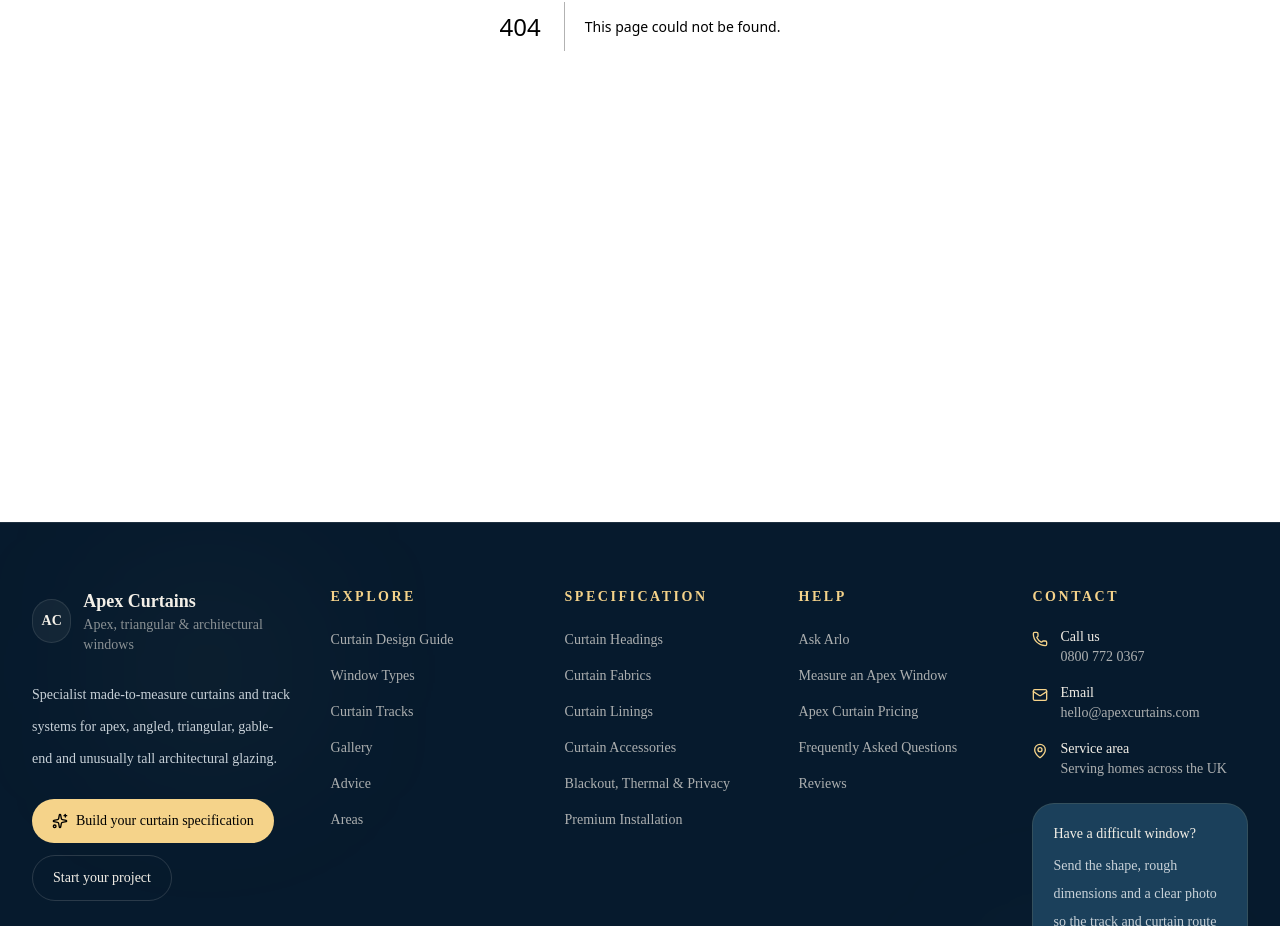
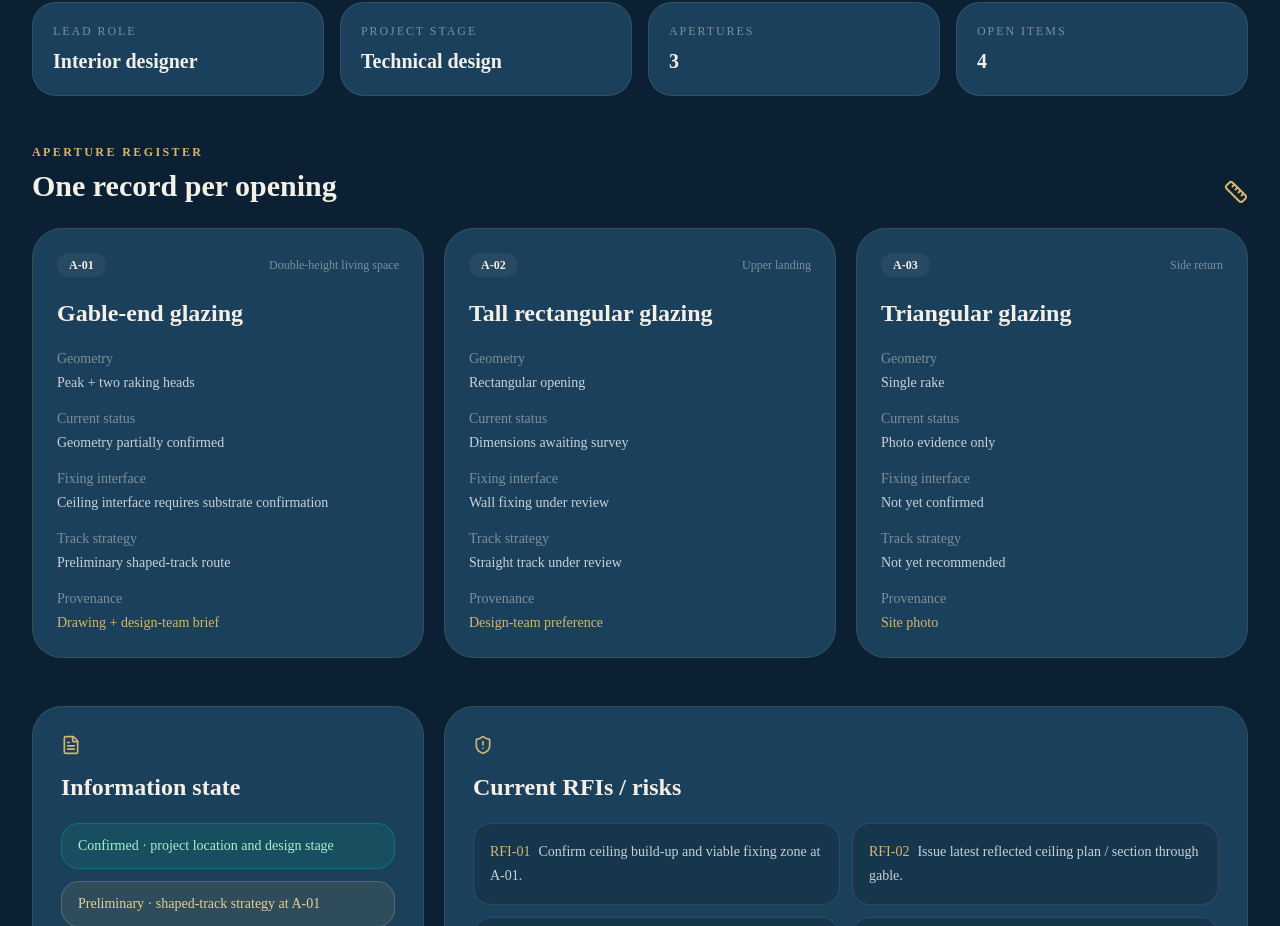
Before and after one commit to Nylon1/Apexcurtains, a Next.js app: page /professionals/workspace/projects/apx-demo-001 in a window 1280 px wide. Before the commit this address had no page. Shown: the part 374-1300 px from the top of the page. Built offline with nearby package versions, Linux system fonts and the light colour scheme.

Commit message:
Add project detail and aperture register prototype

```diff
--- /dev/null
+++ b/app/professionals/workspace/projects/apx-demo-001/page.tsx
@@ -0,0 +1,114 @@
+import Link from "next/link";
+import { ArrowRight, FileText, ImageIcon, Ruler, ShieldAlert } from "lucide-react";
+
+export const metadata = {
+  title: "Demo Project APX-DEMO-001 | Apex Professional Workspace",
+  robots: { index: false, follow: false },
+};
+
+const apertures = [
+  {
+    ref: "A-01",
+    location: "Double-height living space",
+    type: "Gable-end glazing",
+    geometry: "Peak + two raking heads",
+    status: "Geometry partially confirmed",
+    fixing: "Ceiling interface requires substrate confirmation",
+    track: "Preliminary shaped-track route",
+    provenance: "Drawing + design-team brief",
+  },
+  {
+    ref: "A-02",
+    location: "Upper landing",
+    type: "Tall rectangular glazing",
+    geometry: "Rectangular opening",
+    status: "Dimensions awaiting survey",
+    fixing: "Wall fixing under review",
+    track: "Straight track under review",
+    provenance: "Design-team preference",
+  },
+  {
+    ref: "A-03",
+    location: "Side return",
+    type: "Triangular glazing",
+    geometry: "Single rake",
+    status: "Photo evidence only",
+    fixing: "Not yet confirmed",
+    track: "Not yet recommended",
+    provenance: "Site photo",
+  },
+];
+
+const statusStyles: Record<string, string> = {
+  confirmed: "border-emerald-400/25 bg-emerald-400/10 text-emerald-200",
+  preliminary: "border-[#d6b56b]/25 bg-[#d6b56b]/10 text-[#e8cf94]",
+  unresolved: "border-rose-400/25 bg-rose-400/10 text-rose-200",
+};
+
+export default function Page() {
+  return (
+    <main className="min-h-screen bg-apex-navy-950 px-4 pb-24 pt-32 text-white sm:px-6 lg:px-8 lg:pt-40">
+      <div className="mx-auto max-w-7xl">
+        <div className="flex flex-col gap-6 lg:flex-row lg:items-end lg:justify-between">
+          <div>
+            <p className="text-xs font-semibold uppercase tracking-[0.24em] text-[#d6b56b]">APX-DEMO-001 · Technical design</p>
+            <h1 className="mt-4 max-w-5xl text-4xl font-semibold tracking-tight sm:text-6xl">Double-height gable glazing</h1>
+            <p className="mt-5 max-w-3xl text-lg leading-8 text-[#C8D1D8]">Prototype project record showing how drawings, apertures, specification decisions, risks and programme can sit in one professional workspace.</p>
+          </div>
+          <div className="flex flex-wrap gap-3">
+            <Link href="/professionals/workspace/projects/apx-demo-001/review" className="inline-flex items-center gap-2 rounded-full border border-white/15 px-5 py-3 text-sm font-semibold">Review drawings & photos <ImageIcon className="h-4 w-4" /></Link>
+            <Link href="/professionals/workspace/projects/apx-demo-001/specification" className="inline-flex items-center gap-2 rounded-full bg-[#d6b56b] px-5 py-3 text-sm font-semibold text-apex-navy-950">Open preliminary brief <ArrowRight className="h-4 w-4" /></Link>
+          </div>
+        </div>
+
+        <section className="mt-10 grid gap-4 md:grid-cols-4">
+          {[
+            ["Lead role", "Interior designer"],
+            ["Project stage", "Technical design"],
+            ["Apertures", "3"],
+            ["Open items", "4"],
+          ].map(([label, value]) => <div key={label} className="rounded-[24px] border border-white/10 bg-[#1B405B] p-5"><div className="text-xs uppercase tracking-[0.16em] text-white/45">{label}</div><div className="mt-2 text-xl font-semibold text-[#F4F0E8]">{value}</div></div>)}
+        </section>
+
+        <section className="mt-12">
+          <div className="flex items-end justify-between gap-4">
+            <div><p className="text-xs font-semibold uppercase tracking-[0.2em] text-[#d6b56b]">Aperture register</p><h2 className="mt-2 text-3xl font-semibold">One record per opening</h2></div>
+            <Ruler className="h-6 w-6 text-[#d6b56b]" />
+          </div>
+          <div className="mt-6 grid gap-5 lg:grid-cols-3">
+            {apertures.map((aperture) => (
+              <article key={aperture.ref} className="rounded-[30px] border border-white/10 bg-white/[0.04] p-6">
+                <div className="flex items-center justify-between gap-3"><span className="rounded-full bg-white/5 px-3 py-1 text-xs font-semibold">{aperture.ref}</span><span className="text-xs text-white/45">{aperture.location}</span></div>
+                <h3 className="mt-5 text-2xl font-semibold">{aperture.type}</h3>
+                <dl className="mt-5 space-y-4 text-sm">
+                  <div><dt className="text-white/45">Geometry</dt><dd className="mt-1 text-[#C8D1D8]">{aperture.geometry}</dd></div>
+                  <div><dt className="text-white/45">Current status</dt><dd className="mt-1 text-[#C8D1D8]">{aperture.status}</dd></div>
+                  <div><dt className="text-white/45">Fixing interface</dt><dd className="mt-1 text-[#C8D1D8]">{aperture.fixing}</dd></div>
+                  <div><dt className="text-white/45">Track strategy</dt><dd className="mt-1 text-[#C8D1D8]">{aperture.track}</dd></div>
+                  <div><dt className="text-white/45">Provenance</dt><dd className="mt-1 text-[#d6b56b]">{aperture.provenance}</dd></div>
+                </dl>
+              </article>
+            ))}
+          </div>
+        </section>
+
+        <section className="mt-12 grid gap-5 lg:grid-cols-3">
+          <div className="rounded-[30px] border border-white/10 bg-[#1B405B] p-7">
+            <FileText className="h-5 w-5 text-[#d6b56b]" /><h2 className="mt-4 text-2xl font-semibold">Information state</h2>
+            <div className="mt-5 space-y-3 text-sm">
+              <div className={`rounded-2xl border px-4 py-3 ${statusStyles.confirmed}`}>Confirmed · project location and design stage</div>
+              <div className={`rounded-2xl border px-4 py-3 ${statusStyles.preliminary}`}>Preliminary · shaped-track strategy at A-01</div>
+              <div className={`rounded-2xl border px-4 py-3 ${statusStyles.unresolved}`}>Unresolved · substrate build-up and final survey dimensions</div>
+            </div>
+          </div>
+          <div className="rounded-[30px] border border-white/10 bg-white/[0.04] p-7 lg:col-span-2">
+            <ShieldAlert className="h-5 w-5 text-[#d6b56b]" /><h2 className="mt-4 text-2xl font-semibold">Current RFIs / risks</h2>
+            <div className="mt-5 grid gap-3 md:grid-cols-2">
+              {["Confirm ceiling build-up and viable fixing zone at A-01.", "Issue latest reflected ceiling plan / section through gable.", "Confirm minimum clear opening required when curtains are stacked.", "Confirm access route and working-at-height constraints for final installation."].map((item, index) => <div key={item} className="rounded-2xl border border-white/10 bg-black/15 p-4 text-sm leading-6 text-[#C8D1D8]"><span className="mr-2 text-[#d6b56b]">RFI-{String(index + 1).padStart(2, "0")}</span>{item}</div>)}
+            </div>
+          </div>
+        </section>
+      </div>
+    </main>
+  );
+}
```
